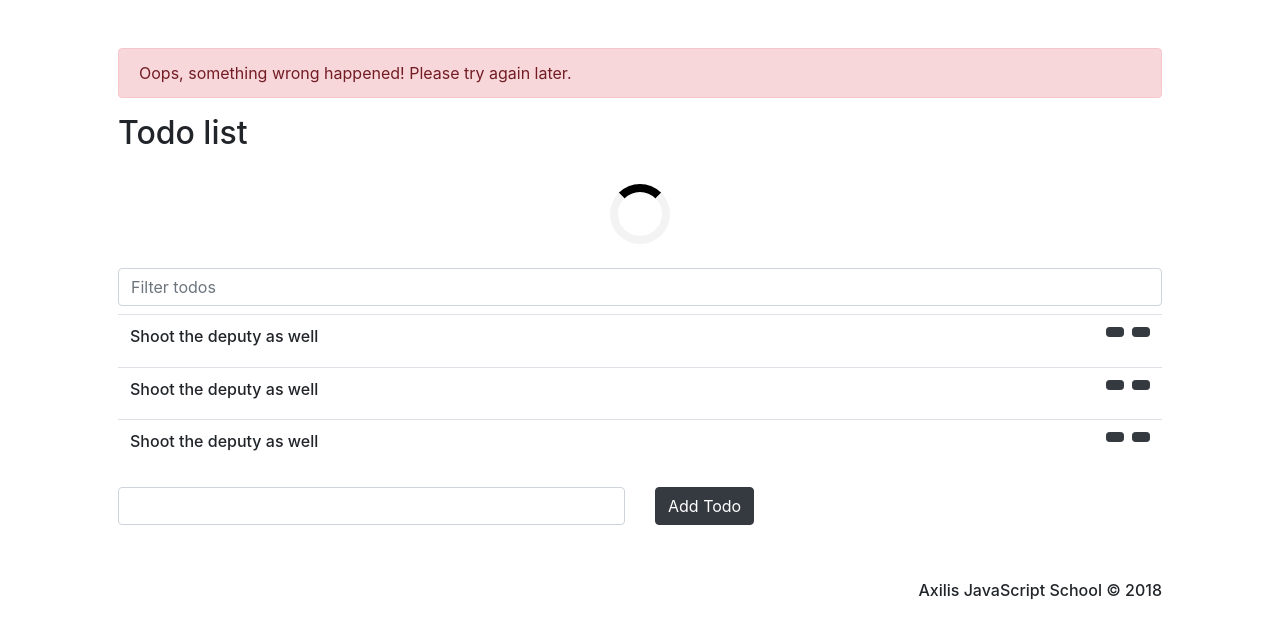
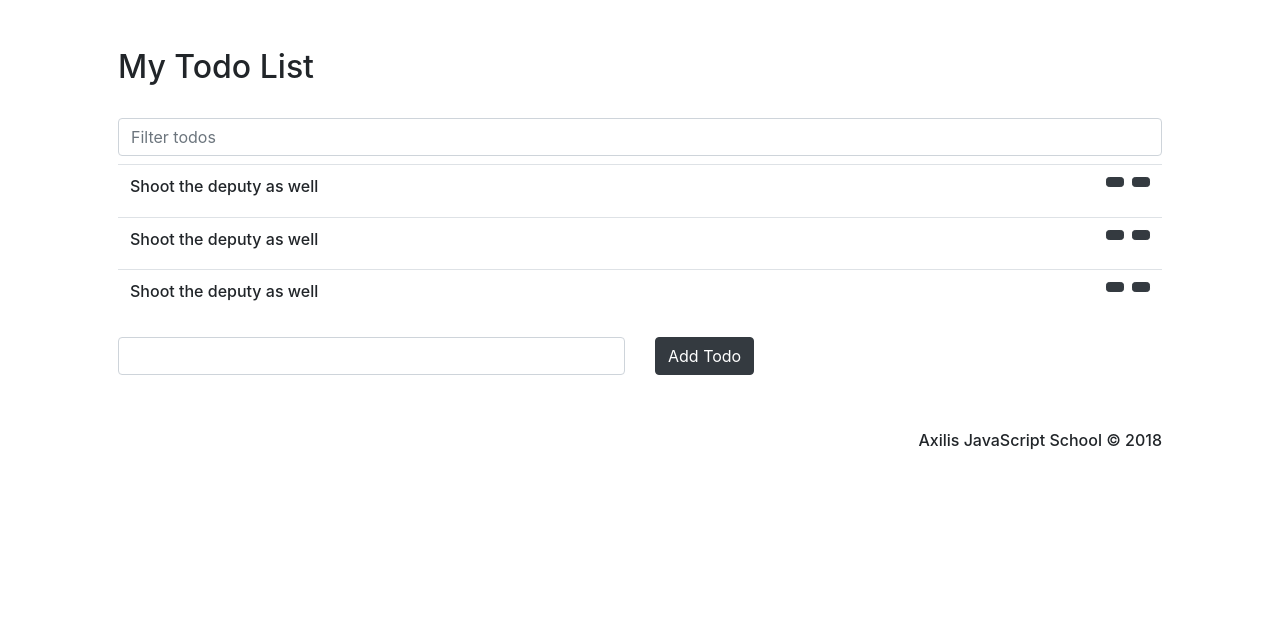
Before and after one commit to axilis/jsschool-2018, a React (Create React App) app in the folder React/: page / in a window 1280 px wide. Shown: the top 638 px of the page. Built offline with nearby package versions, Linux system fonts and the light colour scheme; a web font is replaced by a local one.

Commit message:
assignment 2 checkpoint

```diff
--- a/React/src/components/AddTodo.js
+++ b/React/src/components/AddTodo.js
@@ -6,7 +6,7 @@ class AddTodo extends Component {
 			<div className="pb-2">
 				<div className="row">
 					<div className="col">
-						<input type="text" placeholder="" className="form-control" />
+						<input value={this.props.inputText} type="text" placeholder="" className="form-control" />
 					</div>
 					<div className="col">
 						<button className="btn btn-dark"> Add Todo</button>
--- a/React/src/components/App.js
+++ b/React/src/components/App.js
@@ -10,12 +10,12 @@ class App extends Component {
 	render() {
 		return (
 			<div className="container p-5">
-				<ErrorBox />
-				<Header />
-				<Loader />
-				<TodoList />
-				<AddTodo />
-				<Footer />
+				<ErrorBox active={this.props.hasError} />
+				<Header text="My Todo List" />
+				<Loader active={this.props.isLoading} />
+				<TodoList todos={this.props.todos} filterText={this.props.filterText} />
+				<AddTodo inputText={this.props.addText} />
+				<Footer label="Axilis JavaScript School" />
 			</div>
 		);
 	}
--- a/React/src/components/ErrorBox.js
+++ b/React/src/components/ErrorBox.js
@@ -2,6 +2,10 @@ import React, { Component } from 'react';
 
 class ErrorBox extends Component {
 	render() {
+		if (!this.props.active) {
+			return null;
+		}
+
 		return (
 			<div className="alert alert-danger" role="alert">
 				Oops, something wrong happened! Please try again later.
--- a/React/src/components/Footer.js
+++ b/React/src/components/Footer.js
@@ -4,7 +4,9 @@ class Footer extends Component {
 	render() {
 		return (
 			<div className="float-right mt-5">
-				<h6>Axilis JavaScript School © 2018</h6>
+				<h6>
+					{this.props.label} © {new Date().getFullYear()}
+				</h6>
 			</div>
 		);
 	}
--- a/React/src/components/Header.js
+++ b/React/src/components/Header.js
@@ -2,7 +2,7 @@ import React, { Component } from 'react';
 
 class Header extends Component {
 	render() {
-		return <h2 className="pb-4">Todo list</h2>;
+		return <h2 className="pb-4">{this.props.text}</h2>;
 	}
 }
 
--- a/React/src/components/Loader.js
+++ b/React/src/components/Loader.js
@@ -2,6 +2,9 @@ import React, { Component } from 'react';
 
 class Loader extends Component {
 	render() {
+		if (!this.props.active) {
+			return null;
+		}
 		return <div className="loader mx-auto mb-4" />;
 	}
 }
--- a/React/src/components/TodoList.js
+++ b/React/src/components/TodoList.js
@@ -5,7 +5,12 @@ class TodoList extends Component {
 		return (
 			<div>
 				<div className="pb-2">
-					<input type="text" placeholder="Filter todos" className="form-control" />
+					<input
+						value={this.props.filterText}
+						type="text"
+						placeholder="Filter todos"
+						className="form-control"
+					/>
 				</div>
 				<table className="table table-hover">
 					<tbody>
--- /dev/null
+++ b/React/src/containers/AppContainer.js
@@ -0,0 +1,28 @@
+import React, { Component } from 'react';
+import App from '../components/App';
+
+const dummyList = [
+	{
+		id: '0a64f4ee-6c1e-4a57-82da-b313b4953098',
+		isDone: true,
+		text: 'Push slinky down an escalator.'
+	},
+	{
+		id: '7545b20f-46ad-41d1-b2ce-d74f20ab6a41',
+		isDone: false,
+		text: 'Find a burger that actually looks like the one in the commercial.'
+	},
+	{
+		id: 'd8434dc5-464a-43a1-ba01-20c57aa5bf42',
+		isDone: false,
+		text: 'Drop out of college. Start a multi-billion dollar company.'
+	}
+];
+
+class AppContainer extends Component {
+	render() {
+		return <App filterText="" addText="" isLoading={false} hasError={false} todos={dummyList} />;
+	}
+}
+
+export default AppContainer;
--- a/React/src/index.js
+++ b/React/src/index.js
@@ -1,5 +1,5 @@
 import React from 'react';
 import ReactDOM from 'react-dom';
-import App from './components/App';
+import AppContainer from './containers/AppContainer';
 
-ReactDOM.render(<App />, document.getElementById('root'));
+ReactDOM.render(<AppContainer />, document.getElementById('root'));
```
